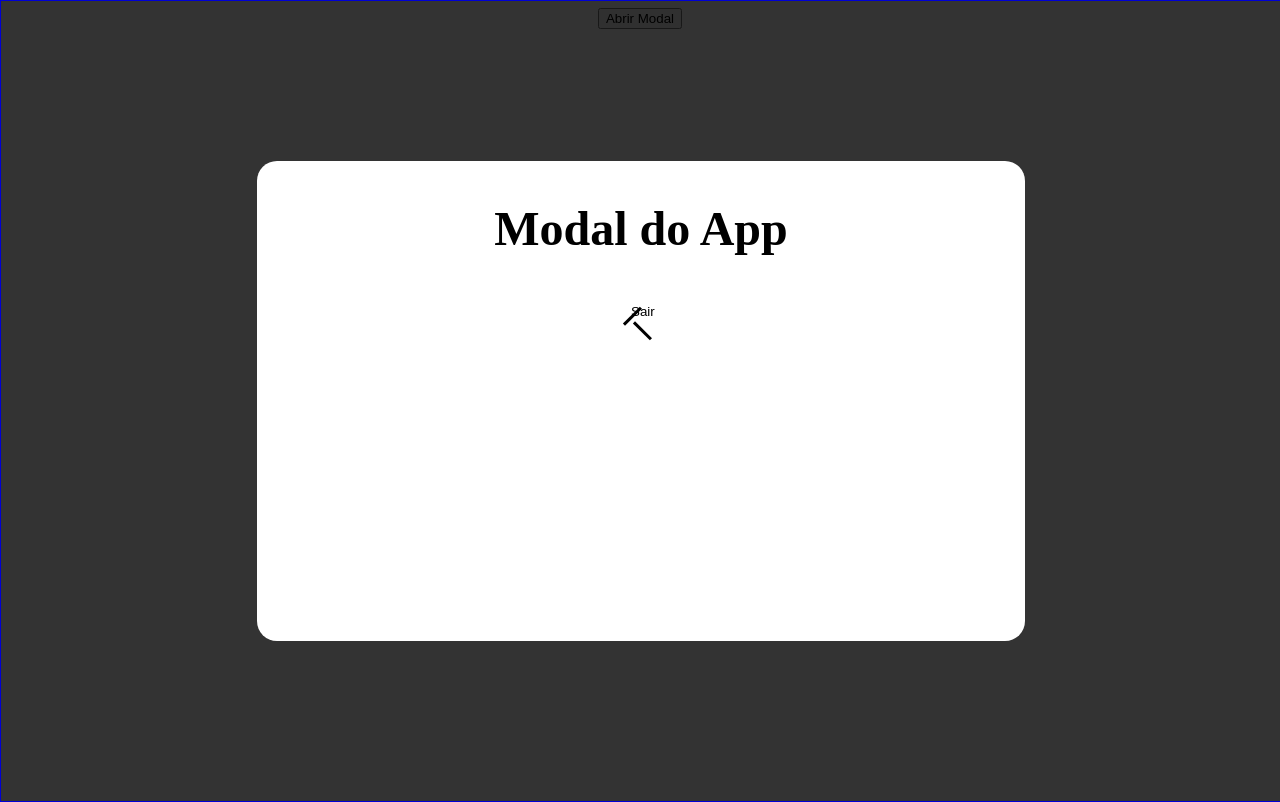
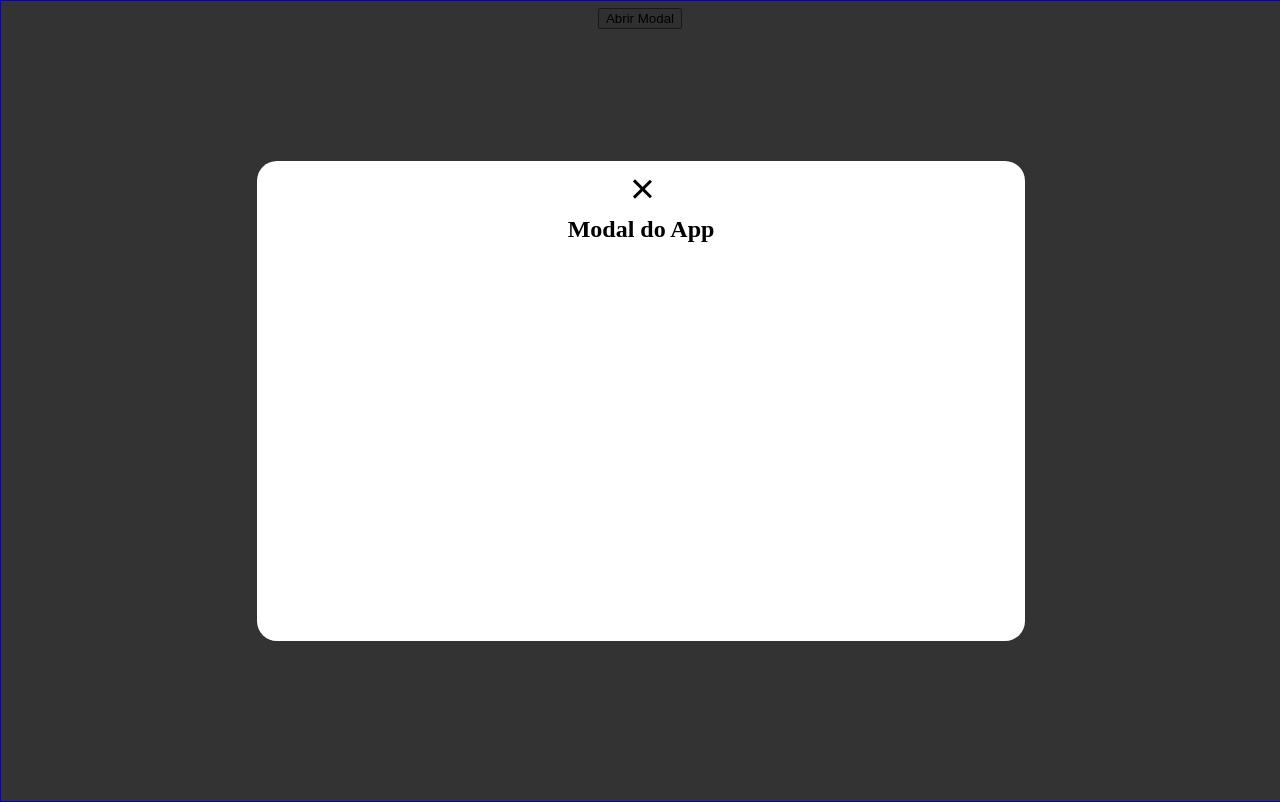
Before and after one commit to nfers/modal-ui, a React (Create React App) app: page / in a window 1280 px wide. Both pictures are taken after a click on the button "Abrir Modal". Built offline with nearby package versions, Linux system fonts and the light colour scheme.

Commit message:
ajuste no componente modal e remoção de arquivos desnecessários

```diff
--- a/src/App.js
+++ b/src/App.js
@@ -8,13 +8,6 @@ import './App.css';
 
 function App() {
   const [isModalVisible, setIsModalVisible] = useState(false)
-
-  async function api(url) {
-    const response = await fetch('http://api.deezer.com/search/artist?q=beyonce')
-    console.log(response.data)
-    return response.data;
-
-  }
 
   return (
     <div className="App">
--- a/src/components/Modal/index.js
+++ b/src/components/Modal/index.js
@@ -5,11 +5,12 @@ const Modal = ({ children }) => {
   return (
     <div className="modal">
       <div className="container">
+      <button className="close" />
+        <div className="content">
 
-        <div className="content">
-          <h1>{children}</h1>
+          {children}
         </div>
-        <button className="close">Sair</button>
+
       </div>
     </div>
 
--- a/src/index.js
+++ b/src/index.js
@@ -1,7 +1,6 @@
 import React from 'react';
 import ReactDOM from 'react-dom';
 import App from './App';
-import * as serviceWorker from './serviceWorker';
 
 import './style.scss'
 
@@ -11,8 +10,3 @@ ReactDOM.render(
   </React.StrictMode>,
   document.getElementById('root')
 );
-
-// If you want your app to work offline and load faster, you can change
-// unregister() to register() below. Note this comes with some pitfalls.
-// Learn more about service workers: https://bit.ly/CRA-PWA
-serviceWorker.unregister();
```
